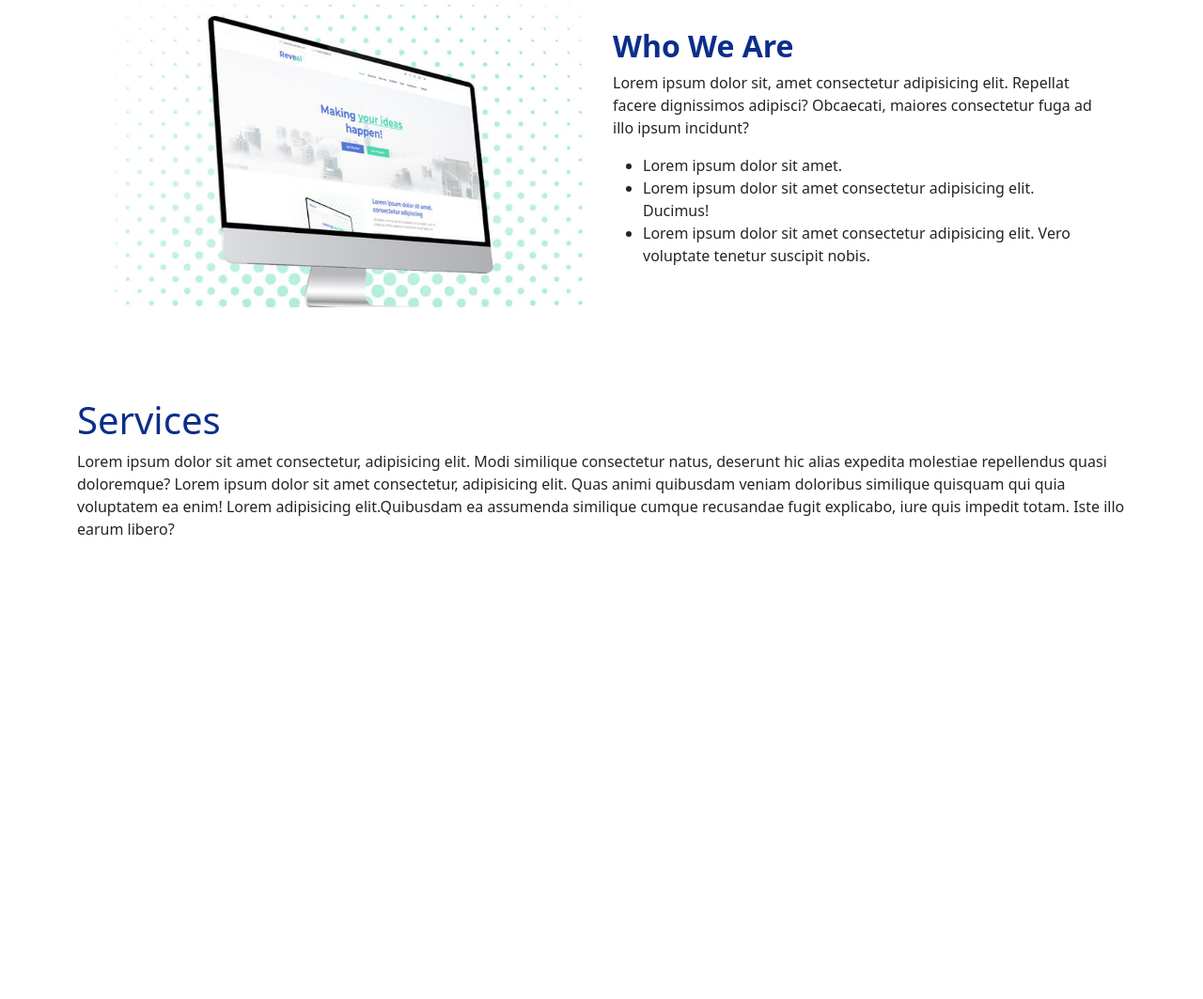
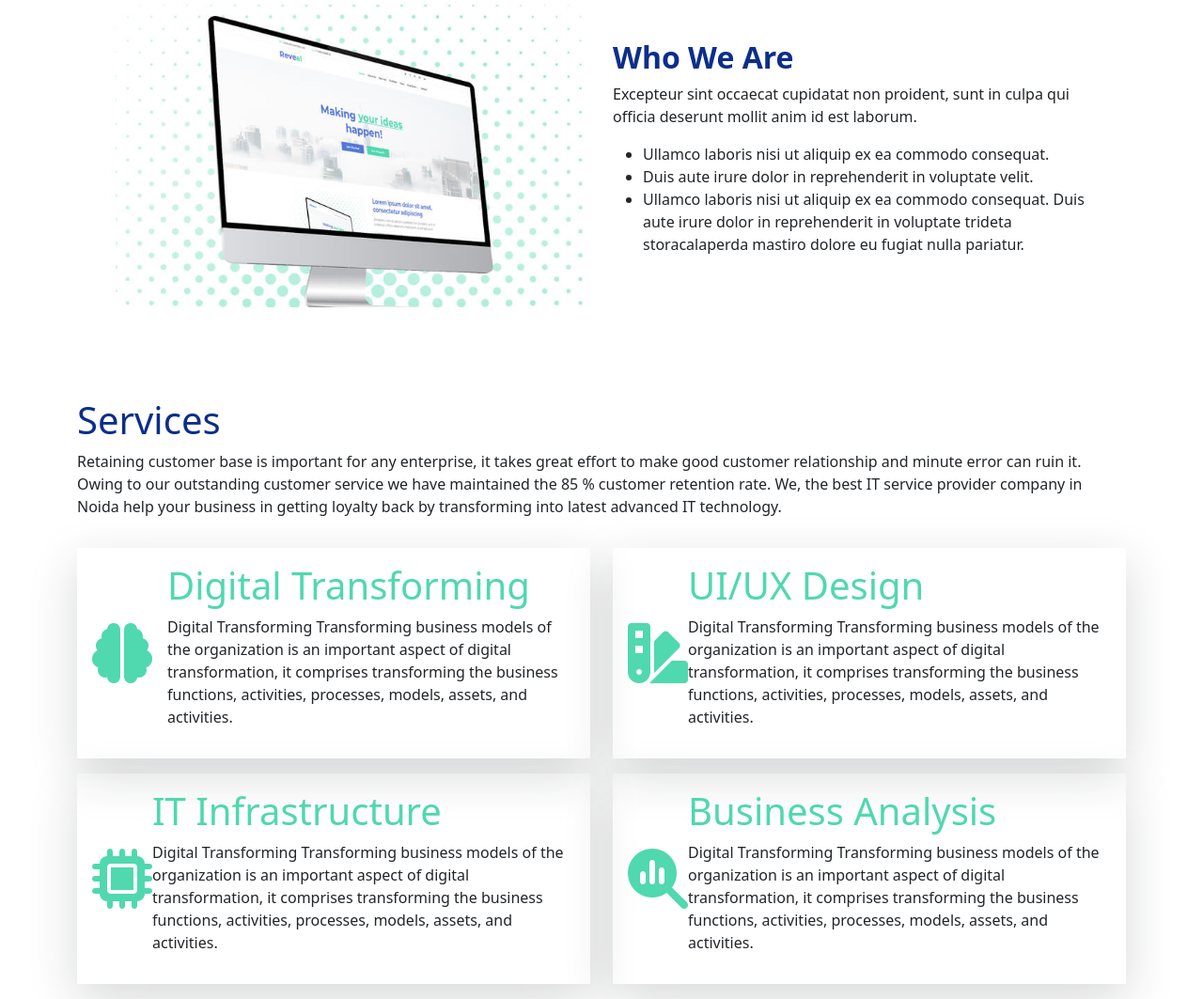
Before and after one commit to Soikat07/Landing-Page-Using-Bootstrap, a plain HTML site: page index.html in a window 1280 px wide. Shown: the part 984-2047 px from the top of the page at 94% size. Before the commit the page ends 1575 px from the top, so only its background shows below. Drawn offline with Linux system fonts and the light colour scheme.

Commit message:
third section add

```diff
--- a/index.html
+++ b/index.html
@@ -7,6 +7,7 @@
      <title>Reveal</title>
      <link rel="stylesheet" href="css/bootstrap.css">
      <link rel="stylesheet" href="css/style.css">
+     <script src="https://kit.fontawesome.com/e52eb25679.js" crossorigin="anonymous"></script>
 </head>
 <body>
      <header>
@@ -98,18 +99,60 @@
                </div>
                <div class="col-md-6">
                     <h2 class="fw-bold text-primary">Who We Are</h2>
-                    <p>Lorem ipsum dolor sit, amet consectetur adipisicing elit. Repellat facere dignissimos adipisci? Obcaecati, maiores consectetur fuga ad illo ipsum incidunt?</p>
+                    <p>Excepteur sint occaecat cupidatat non proident, sunt in culpa qui officia deserunt mollit anim id est laborum.</p>
                     <ul>
-                         <li>Lorem ipsum dolor sit amet.</li>
-                         <li>Lorem ipsum dolor sit amet consectetur adipisicing elit. Ducimus!</li>
-                         <li>Lorem ipsum dolor sit amet consectetur adipisicing elit. Vero voluptate tenetur suscipit nobis.</li>
+                         <li>Ullamco laboris nisi ut aliquip ex ea commodo consequat.</li>
+                         <li>Duis aute irure dolor in reprehenderit in voluptate velit.</li>
+                         <li>Ullamco laboris nisi ut aliquip ex ea commodo consequat. Duis aute irure dolor in reprehenderit in voluptate trideta storacalaperda mastiro dolore eu fugiat nulla pariatur.</li>
                     </ul>
                </div>
           </div>
      </section>
      <section class="container">
           <h1 class="text-primary">Services</h1>
-          <p>Lorem ipsum dolor sit amet consectetur, adipisicing elit. Modi similique consectetur natus, deserunt hic alias expedita molestiae repellendus quasi doloremque? Lorem ipsum dolor sit amet consectetur, adipisicing elit. Quas animi quibusdam veniam doloribus similique quisquam qui quia voluptatem ea enim! Lorem adipisicing elit.Quibusdam ea assumenda similique cumque recusandae fugit explicabo, iure quis impedit totam. Iste illo earum libero?</p>
+          <p>Retaining customer base is important for any enterprise, it takes great effort to make good customer relationship and minute error can ruin it. Owing to our outstanding customer service we have maintained the 85 % customer retention rate. We, the best IT service provider company in Noida help your business in getting loyalty back by transforming into latest advanced IT technology.</p>
+          <div class="row">
+               <div class="col-md-6">
+               <div class="d-flex align-items-center justify-content-center shadow-lg p-3 my-3">
+                    <i class="fa-solid fa-brain fa-4x text-secondary me-3"></i>
+                    <div>
+                         <h1 class="text-secondary">Digital Transforming</h1>
+                         <p>
+                              Digital Transforming
+                              Transforming business models of the organization is an important aspect of digital transformation, it comprises transforming the business functions, activities, processes, models, assets, and activities.</p>
+                    </div>
+               </div>
+               <div class="d-flex align-items-center justify-content-center shadow-lg p-3 my-3">
+                    <i class="fa-solid fa-microchip fa-4x text-secondary"></i>
+                    <div>
+                         <h1 class="text-secondary">IT Infrastructure</h1>
+                         <p>
+                              Digital Transforming
+                              Transforming business models of the organization is an important aspect of digital transformation, it comprises transforming the business functions, activities, processes, models, assets, and activities.</p>
+                    </div>
+               </div>
+               </div>
+               <div class="col-md-6">
+                    <div class="d-flex align-items-center justify-content-center shadow-lg p-3 my-3">
+                         <i class="fa-solid fa-swatchbook text-secondary fa-4x"></i>
+                         <div>
+                              <h1 class="text-secondary">UI/UX Design</h1>
+                              <p>
+                                   Digital Transforming
+                                   Transforming business models of the organization is an important aspect of digital transformation, it comprises transforming the business functions, activities, processes, models, assets, and activities.</p>
+                         </div>
+                    </div>
+                         <div class="d-flex align-items-center justify-content-center shadow-lg p-3 my-3">
+                              <i class="fa-solid fa-magnifying-glass-chart text-secondary fa-4x"></i>
+                              <div>
+                                   <h1 class="text-secondary">Business Analysis</h1>
+                                   <p>
+                                        Digital Transforming
+                                        Transforming business models of the organization is an important aspect of digital transformation, it comprises transforming the business functions, activities, processes, models, assets, and activities.</p>
+                              </div>
+                     </div>
+               </div>
+          </div>
      </section>
      <script src="js/bootstrap.js"></script>
 </body>
```
